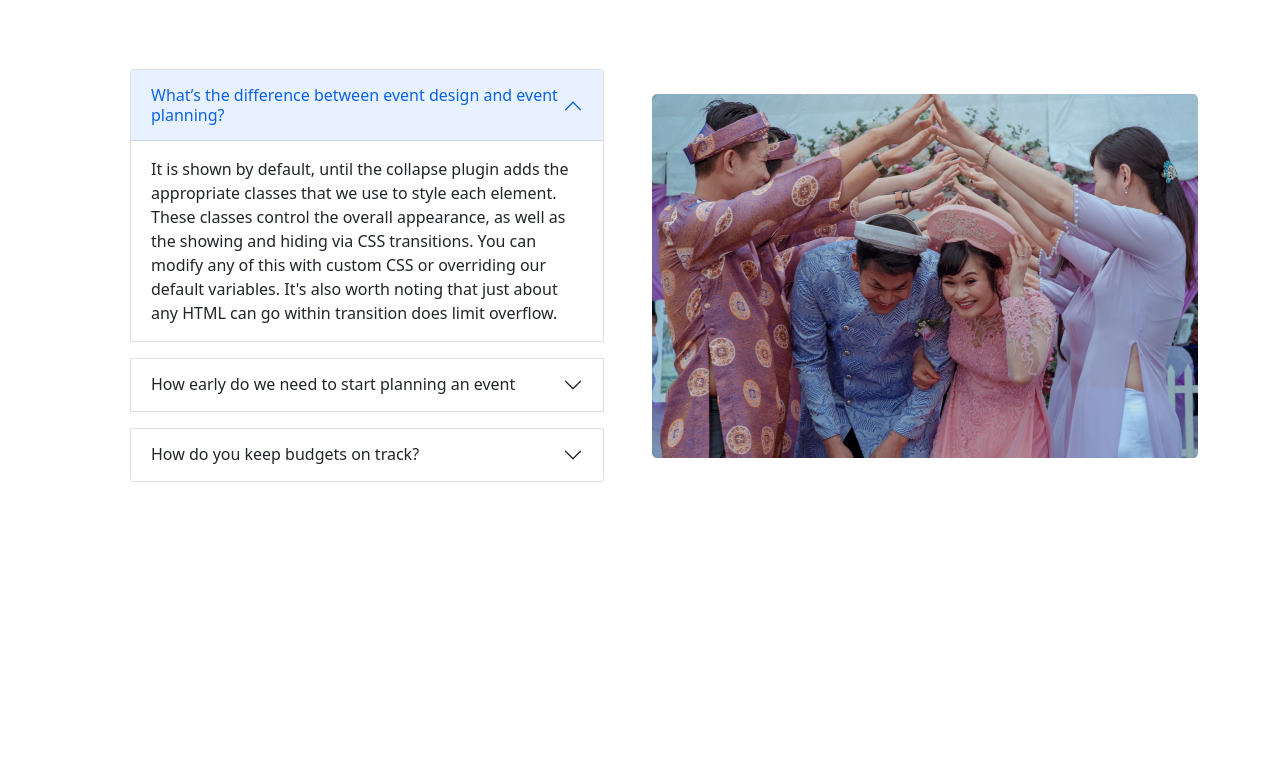
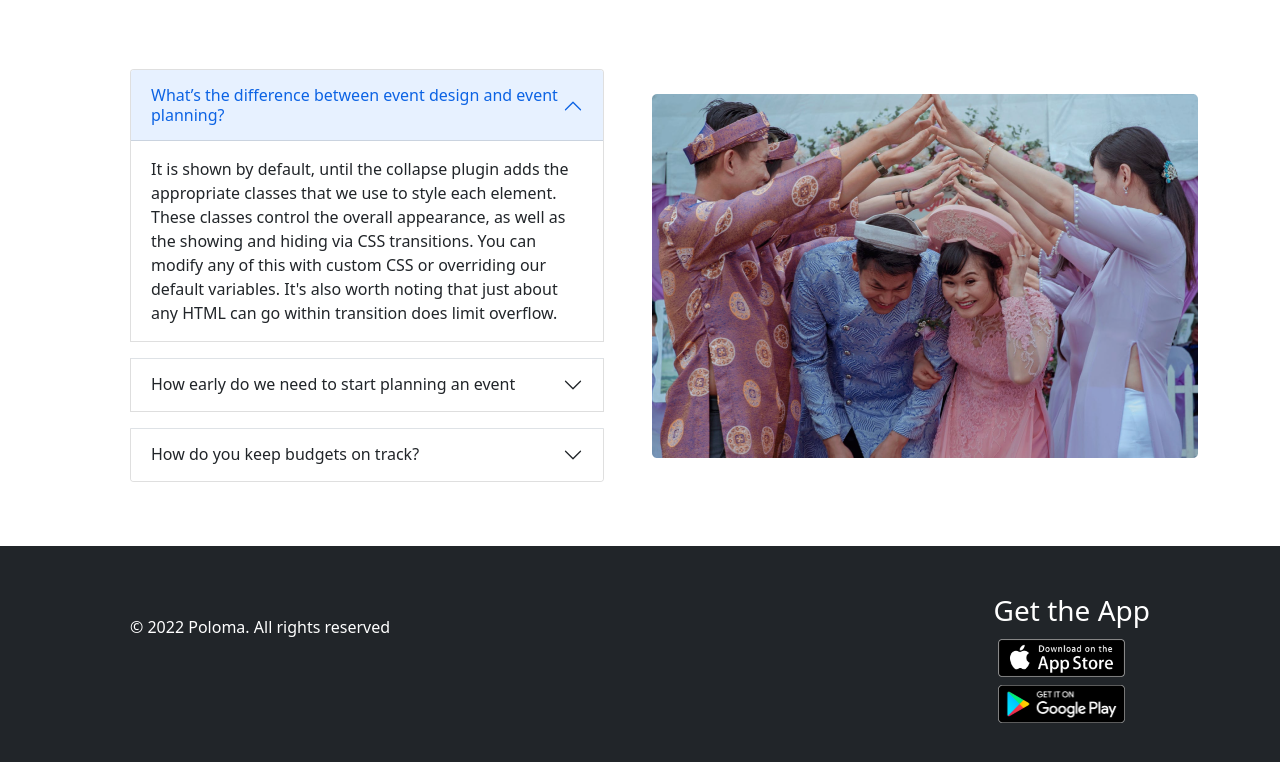
Before and after one commit to mehrazhossain/poloma, a plain HTML site: page index.html in a window 1280 px wide. Shown: the part 1720-2482 px from the top of the page. Before the commit the page ends 2266 px from the top, so only its background shows below. Drawn offline with nearby package versions, Linux system fonts and the light colour scheme.

Commit message:
footer section added

```diff
--- a/index.html
+++ b/index.html
@@ -12,6 +12,13 @@
       href="https://cdn.jsdelivr.net/npm/bootstrap@5.1.3/dist/css/bootstrap.min.css"
       rel="stylesheet"
       integrity="sha384-1BmE4kWBq78iYhFldvKuhfTAU6auU8tT94WrHftjDbrCEXSU1oBoqyl2QvZ6jIW3"
+      crossorigin="anonymous"
+    />
+    <!-- Fontawesome CDN -->
+    <link
+      rel="stylesheet"
+      href="https://use.fontawesome.com/releases/v5.15.4/css/all.css"
+      integrity="sha384-DyZ88mC6Up2uqS4h/KRgHuoeGwBcD4Ng9SiP4dIRy0EXTlnuz47vAwmeGwVChigm"
       crossorigin="anonymous"
     />
   </head>
@@ -463,7 +470,32 @@
         </div>
       </section>
     </main>
-    <footer></footer>
+    <footer class="bg-dark text-white">
+      <div class="container">
+        <div
+          class="d-flex justify-content-between mx-auto align-items-center p-5"
+        >
+          <div>
+            <p>&copy; 2022 Poloma. All rights reserved</p>
+          </div>
+          <div>
+            <h3>Get the App</h3>
+            <div class="apps-photo">
+              <a
+                href="https://play.google.com/store/apps/details?id=com.google.android.googlequicksearchbox"
+                target="_blank"
+                ><img src="images/App-Store.png" class="img-fluid p-1" alt=""
+              /></a>
+              <a
+                href="https://apps.apple.com/us/app/google/id284815942"
+                target="_blank"
+                ><img src="images/google play.png" class="img-fluid p-1" alt=""
+              /></a>
+            </div>
+          </div>
+        </div>
+      </div>
+    </footer>
 
     <!-- Bootstrap Script -->
     <script
--- a/styles/style.css
+++ b/styles/style.css
@@ -8,3 +8,12 @@
   width: 564px;
   height: 364px;
 }
+
+footer {
+  width: 100%;
+  height: 280px;
+}
+.apps-photo {
+  width: 135px;
+  height: 40px;
+}
```
Also changed, not shown: images/App-Store.png (added), images/app store.png (added), images/google play.png (added).
